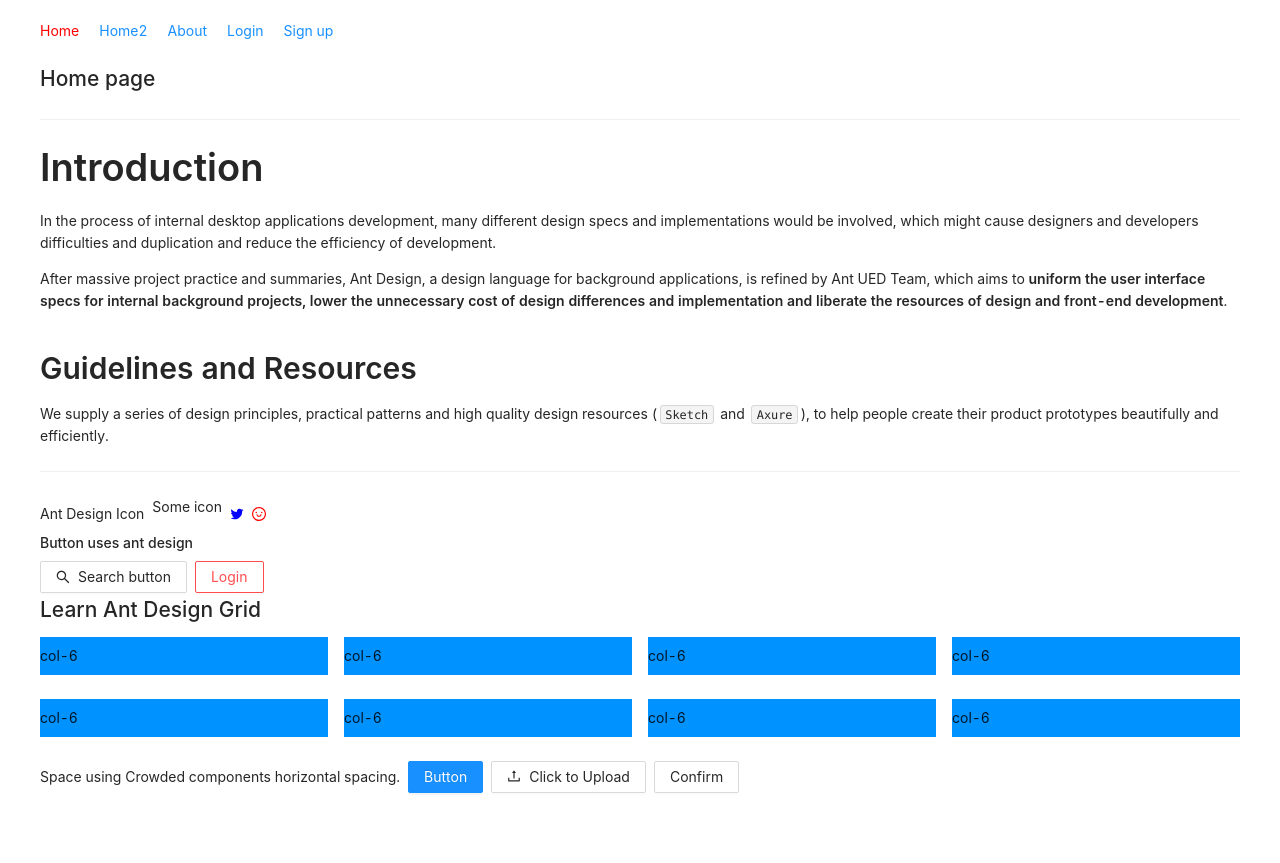
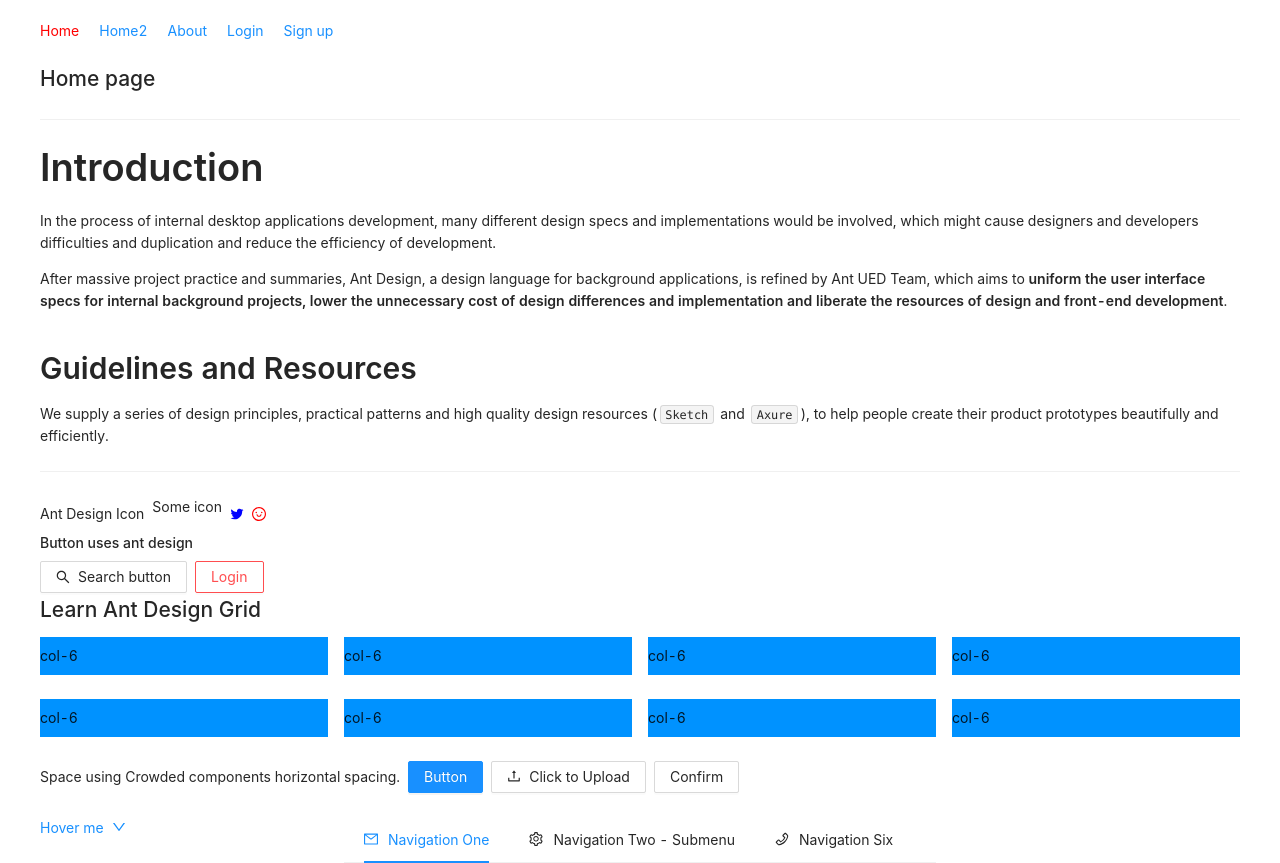
Before and after one commit to xBoot101/adam, a React (Create React App) app: page / in a window 1280 px wide. Before the commit the page ends 820 px from the top, so only its background shows below. Built offline with nearby package versions, Linux system fonts and the light colour scheme.

Commit message:
Update Home.js

```diff
--- a/src/pages/Home.js
+++ b/src/pages/Home.js
@@ -1,7 +1,12 @@
 import React from 'react';
 import { Link } from 'react-router-dom';
 import {
+	AppstoreOutlined,
+	DownOutlined,
+	MailOutlined,
+	PhoneOutlined,
 	SearchOutlined,
+	SettingOutlined,
 	SmileOutlined,
 	TwitterOutlined,
 	UploadOutlined,
@@ -16,6 +21,8 @@
 	Col,
 	Upload,
 	Popconfirm,
+	Dropdown,
+	Menu,
 } from 'antd';
 import './Home.scss';
 
@@ -24,6 +31,28 @@
 	background: '#0092ff',
 	padding: '8px 0',
 };
+
+// Dropdown menu item
+
+const menu = (
+	<Menu
+		items={[
+			{
+				label: '1st menu item',
+				key: '1',
+			},
+			{
+				label: '2nd menu item',
+				key: '2',
+			},
+			{
+				label: '3rd menu item',
+				key: '3',
+			},
+		]}
+	/>
+);
+
 const Home = () => {
 	return (
 		<div>
@@ -127,6 +156,53 @@
 						</Popconfirm>
 					</Space>
 				</Col>
+				<Col span={6}>
+					{/* Dropdown menu */}
+					<Dropdown overlay={menu}>
+						<a onClick={(e) => e.preventDefault()} href='/'>
+							<Space>
+								Hover me
+								<DownOutlined />
+							</Space>
+						</a>
+					</Dropdown>
+				</Col>
+				<Col span={12}>
+					<Menu mode='horizontal' defaultSelectedKeys={['mail']}>
+						<Menu.Item key='mail' icon={<MailOutlined />}>
+							Navigation One
+						</Menu.Item>
+						<Menu.SubMenu
+							key='SubMenu'
+							title='Navigation Two - Submenu'
+							icon={<SettingOutlined />}
+						>
+							<Menu.Item key='two' icon={<AppstoreOutlined />}>
+								Navigation Two
+							</Menu.Item>
+							<Menu.Item key='three' icon={<AppstoreOutlined />}>
+								Navigation Three
+							</Menu.Item>
+							<Menu.ItemGroup title='Item Group'>
+								<Menu.Item
+									key='four'
+									icon={<AppstoreOutlined />}
+								>
+									Navigation Four
+								</Menu.Item>
+								<Menu.Item
+									key='five'
+									icon={<AppstoreOutlined />}
+								>
+									Navigation Five
+								</Menu.Item>
+							</Menu.ItemGroup>
+						</Menu.SubMenu>
+						<Menu.Item key='call' icon={<PhoneOutlined />}>
+							Navigation Six
+						</Menu.Item>
+					</Menu>
+				</Col>
 			</Row>
 		</div>
 	);
```
